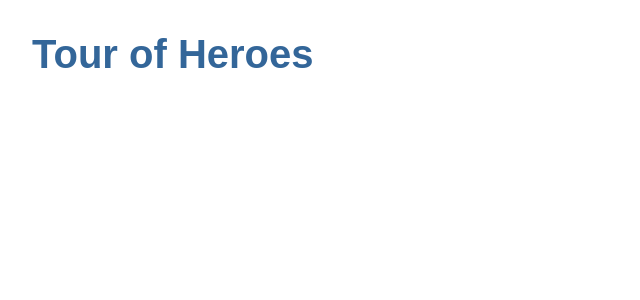
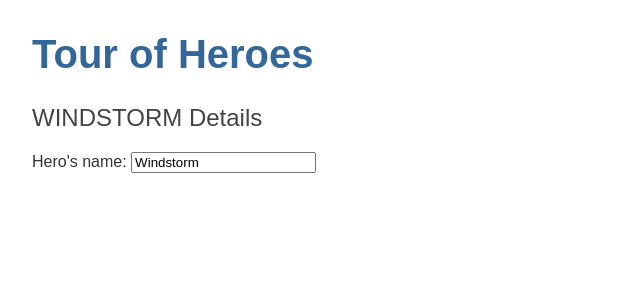
Before and after one commit to Jacob-Austin-Amway/Angular-Tour-Of-Heroes, an Angular app: page / in a window 1280 px wide. Shown: the top 300 px of the page, without its empty margins (0-640 px from the left). Built offline with nearby package versions, Linux system fonts and the light colour scheme.

Commit message:
step 1 - the hero editor

```diff
--- a/src/app/app.component.html
+++ b/src/app/app.component.html
@@ -1 +1,2 @@
 <h1>{{title}}</h1>
+<app-heroes></app-heroes>
--- a/src/app/app.module.ts
+++ b/src/app/app.module.ts
@@ -1,5 +1,6 @@
 import { NgModule } from '@angular/core';
 import { BrowserModule } from '@angular/platform-browser';
+import { FormsModule } from "@angular/forms";
 
 import { AppComponent } from './app.component';
 import { HeroesComponent } from './heroes/heroes.component';
@@ -10,7 +11,8 @@
     HeroesComponent
   ],
   imports: [
-    BrowserModule
+    BrowserModule,
+    FormsModule
   ],
   providers: [],
   bootstrap: [AppComponent]
--- /dev/null
+++ b/src/app/hero.ts
@@ -0,0 +1,4 @@
+export interface Hero {
+  id: number;
+  name: string;
+}
--- a/src/app/heroes/heroes.component.html
+++ b/src/app/heroes/heroes.component.html
@@ -1 +1,5 @@
-<p>heroes works!</p>
+<h2>{{hero.name | uppercase}} Details</h2>
+<div>
+  <label for="name">Hero's name: </label>
+  <input id="name" [(ngModel)]="hero.name" placeholder="name">
+</div>
--- a/src/app/heroes/heroes.component.ts
+++ b/src/app/heroes/heroes.component.ts
@@ -1,4 +1,5 @@
 import { Component, OnInit } from '@angular/core';
+import { Hero } from '../hero';
 
 @Component({
   selector: 'app-heroes',
@@ -6,6 +7,10 @@
   styleUrls: ['./heroes.component.css']
 })
 export class HeroesComponent implements OnInit {
+  hero: Hero = {
+    id: 1,
+    name: "Windstorm"
+  };
 
   constructor() { }
 
```
